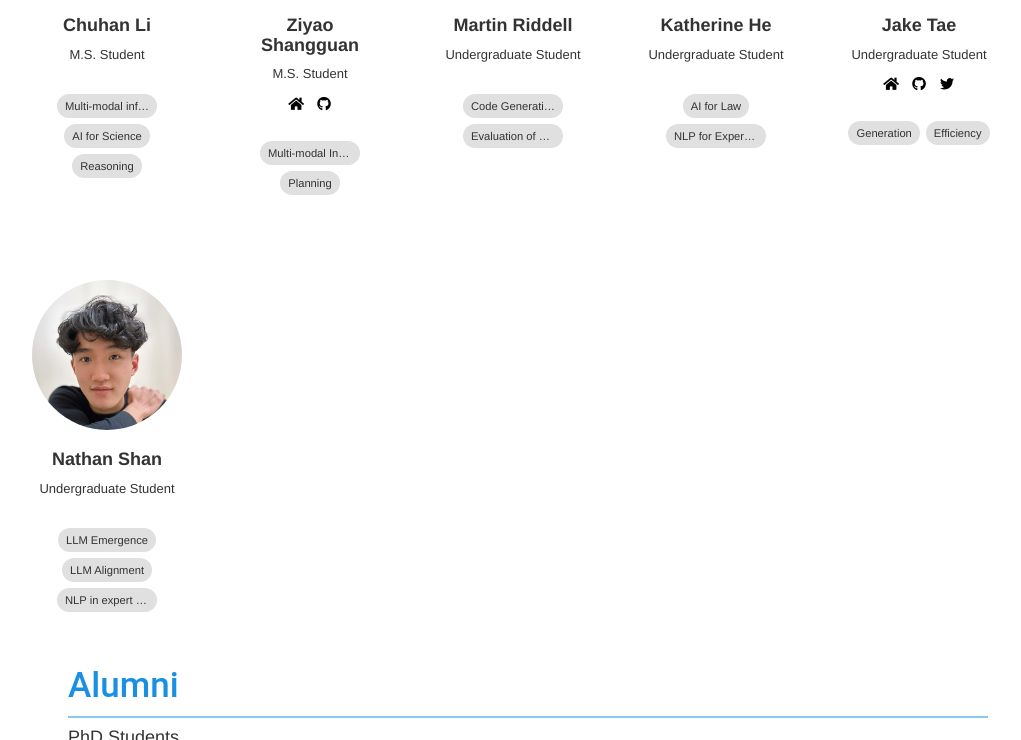
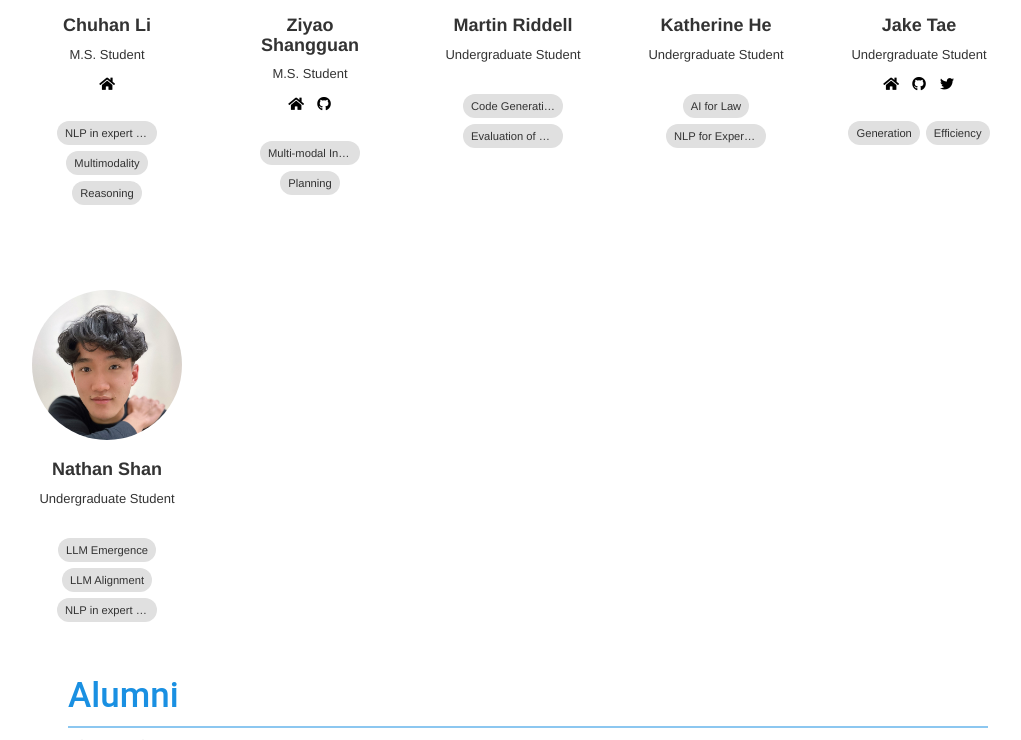
Before and after one commit to yale-nlp/yale-nlp.github.io, a Jekyll site: the page built from _pages/team.html, in a window 1280 px wide and 900 px high, scrolled down 928 px, cut to the strip 160-900 px from the top of the window. Shown: the whole strip, without its empty margins (127-1148 px from the left). Built offline with Jekyll 4.4.1, drawn with Linux system fonts in a browser that asks for light colours; nearby versions of some CDN libraries; a style sheet for code colours, icons or effects is not loaded.

```diff
--- a/_data/members/ms_students.yml
+++ b/_data/members/ms_students.yml
@@ -9,15 +9,18 @@
 - name: Chuhan Li
   photo: chuhan_li.jpg
   info: M.S. Student
+  homepage: https://leechuh.github.io/
+  google_scholar: https://scholar.google.com/citations?user=wRdg5fQAAAAJ&hl=en
   interests:
-    - Multi-modal information processing
-    - AI for Science
+    - NLP in expert domain
+    - Multimodality
     - Reasoning
 
 - name: Ziyao Shangguan
   photo: ziyao_shangguan.jpeg
   info: M.S. Student
-  homepage: www.linkedin.com/in/zshangguan
+  homepage: https://ziyaosg.github.io/
+  google_scholar: https://scholar.google.com/citations?user=iulLFb4AAAAJ&hl=en
   github: https://github.com/ziyaosg
   interests:
     - Multi-modal Information Processing
```
